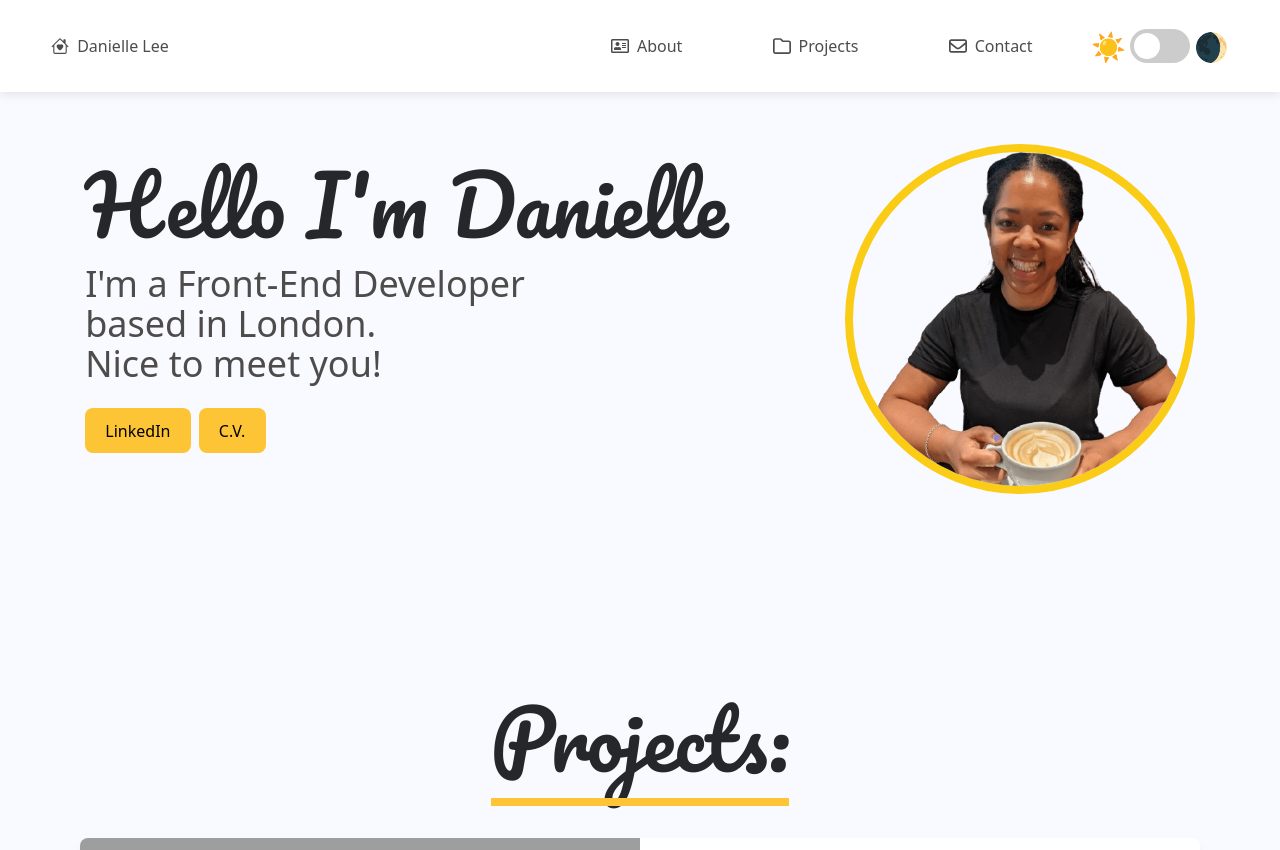
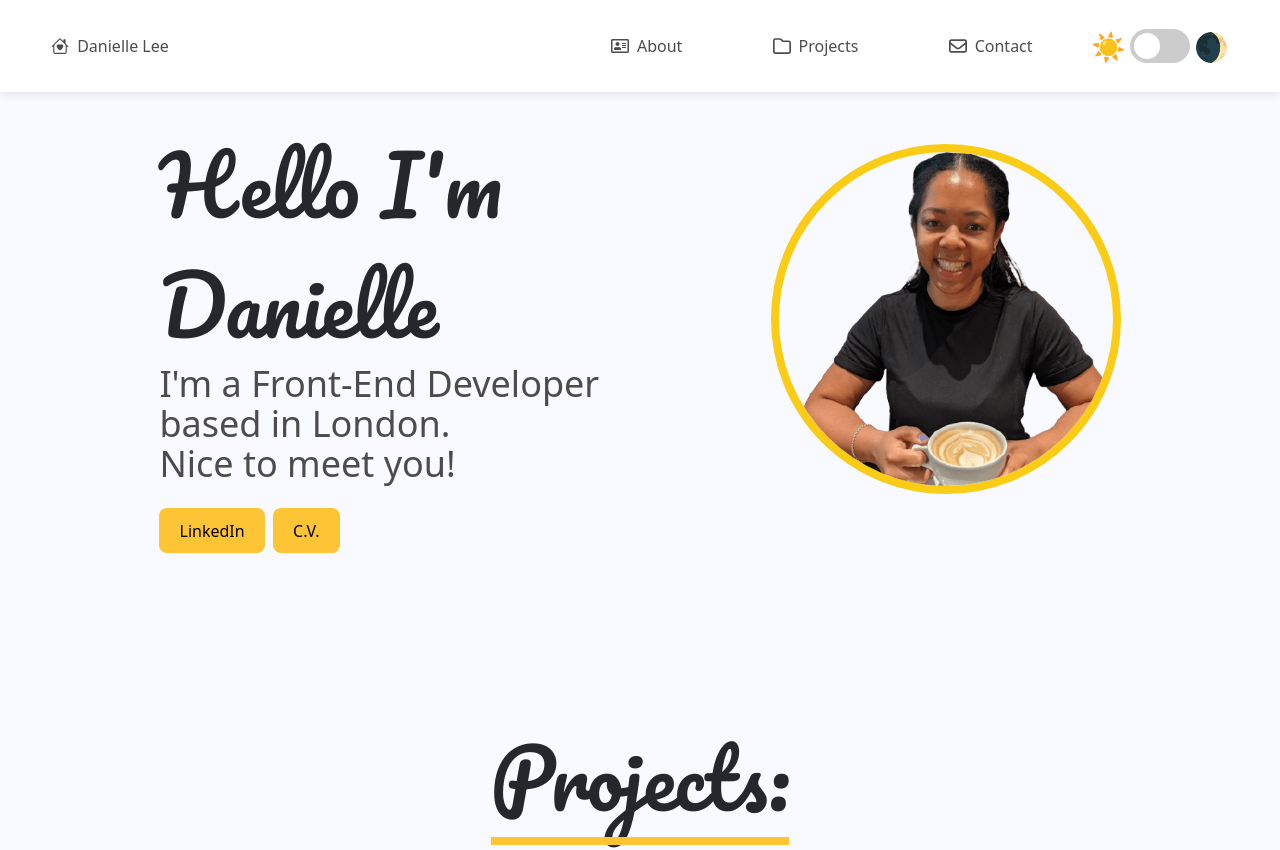
Before and after one commit to Danielle73/Danielle-React-Portfolio, a React (Vite) app in the folder my-portfolio/: page / in a window 1280 px wide. Shown: the top 850 px of the page. Built offline with nearby package versions, Linux system fonts and the light colour scheme; grey boxes are pictures that could not be loaded.

Commit message:
Updated CV document link

```diff
--- a/my-portfolio/src/DarkTheme.css
+++ b/my-portfolio/src/DarkTheme.css
@@ -22,6 +22,7 @@ body.dark-mode {
   --hover-accent: #3700B3;
   --success: #03DAC5;
   --error: #CF6679;
+  --heading-text:white
 }
 
 /* Apply Colors */
@@ -29,6 +30,10 @@ body {
   background-color: var(--primary-bg);
   color: var(--primary-text);
 }
+
+/* h2 {
+  color: var(--heading-text);
+} */
 
 .toggle-theme-wrapper {
   display: flex;
--- a/my-portfolio/src/components/MainBody.jsx
+++ b/my-portfolio/src/components/MainBody.jsx
@@ -3,8 +3,8 @@ function MainBody(){
 
     return (
       <div className="TopContainer flex justify-evenly mt-28 mb-28">
-      <div className="LeftContainer m-8">
-        <h2>Hello I&apos;m Danielle</h2>
+      <div className="LeftContainer m-3">
+        <h2>Hello I&apos;m <br/> Danielle</h2>
         <div className="aboutMeParagraph text-4xl">
           <p>I&apos;m a Front-End Developer <br /> based in London.</p>
           <p>Nice to meet you!</p>
@@ -15,12 +15,12 @@ function MainBody(){
         >LinkedIn</button>
 
         <button className="custom-button"
-          onClick={() => window.open('https://drive.google.com/file/d/1e5yI5PqJmPUuvbFEHFXB5hDxlwIsJTmv/view?usp=sharing', '_blank')}
+          onClick={() => window.open('https://drive.google.com/file/d/1H-dx_C4KOOyGFic981vRNUDd6Cn1DIqe/view?usp=sharing', '_blank')}
         >C.V.</button>
       </div>
 
 
-      <div className="RightContainer relative m-8">
+      <div className="RightContainer relative m-3 mt-8">
         <img
           src={ProfilePicture}
           alt="Profile Picture"
```
